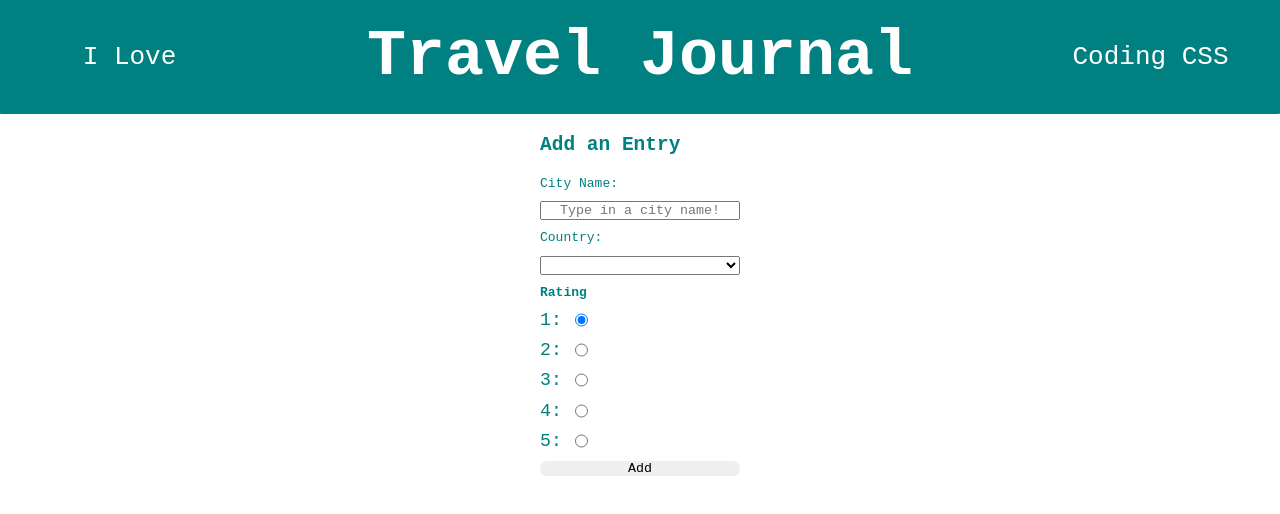
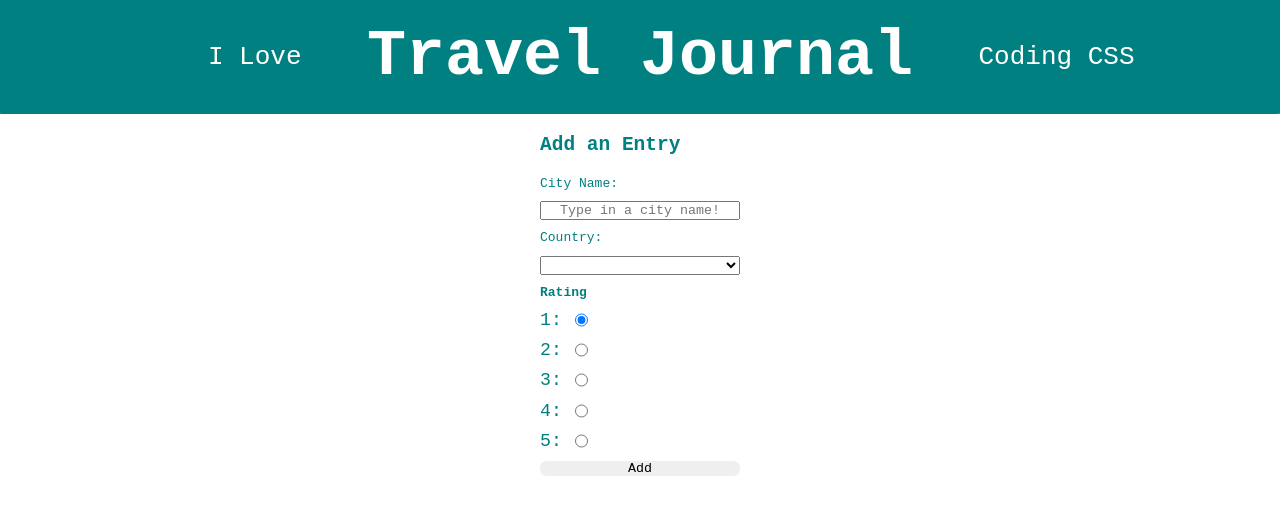
Before and after one commit to eliotmjohnson/assessmentFive, a plain HTML site: page public/index.html in a window 1280 px wide. Drawn offline with nearby package versions, Linux system fonts and the light colour scheme; no server answers.

Commit message:
Some Changes

```diff
--- a/public/index.css
+++ b/public/index.css
@@ -26,10 +26,17 @@ header {
     border-bottom-right-radius: 1rem;
 }
 
+.one {
+    justify-content: flex-end;
+}
+
+.two {
+    justify-content: flex-start;
+}
+
 .dumb {
     flex: 1;
     display: flex;
-    justify-content: center;
     font-size: 2rem;
     opacity: 0;
     transition: opacity 1.5s var(--cubic);
@@ -41,7 +48,7 @@ header:hover .dumb {
 
 h1 {
     flex: 1;
-    min-width: 50rem;
+    min-width: 45rem;
     padding: 20px;
     text-align: center;
     font-size: 5rem;
--- a/public/index.html
+++ b/public/index.html
@@ -7,14 +7,13 @@
     <meta name="viewport" content="width=device-width, initial-scale=1.0">
     <title>Travel Journal</title>
     <link rel="stylesheet" href="index.css">
-    <link rel="stylesheet" href="./style.css">
 </head>
 
 <body>
     <header>
-        <p class="dumb">I Love</p>
+        <p class="dumb one">I Love</p>
         <h1>Travel Journal</h1>
-        <p class="dumb">Coding CSS</p>
+        <p class="dumb two">Coding CSS</p>
     </header>
 
     <main>
```
Also changed, not shown: 1 other file.
